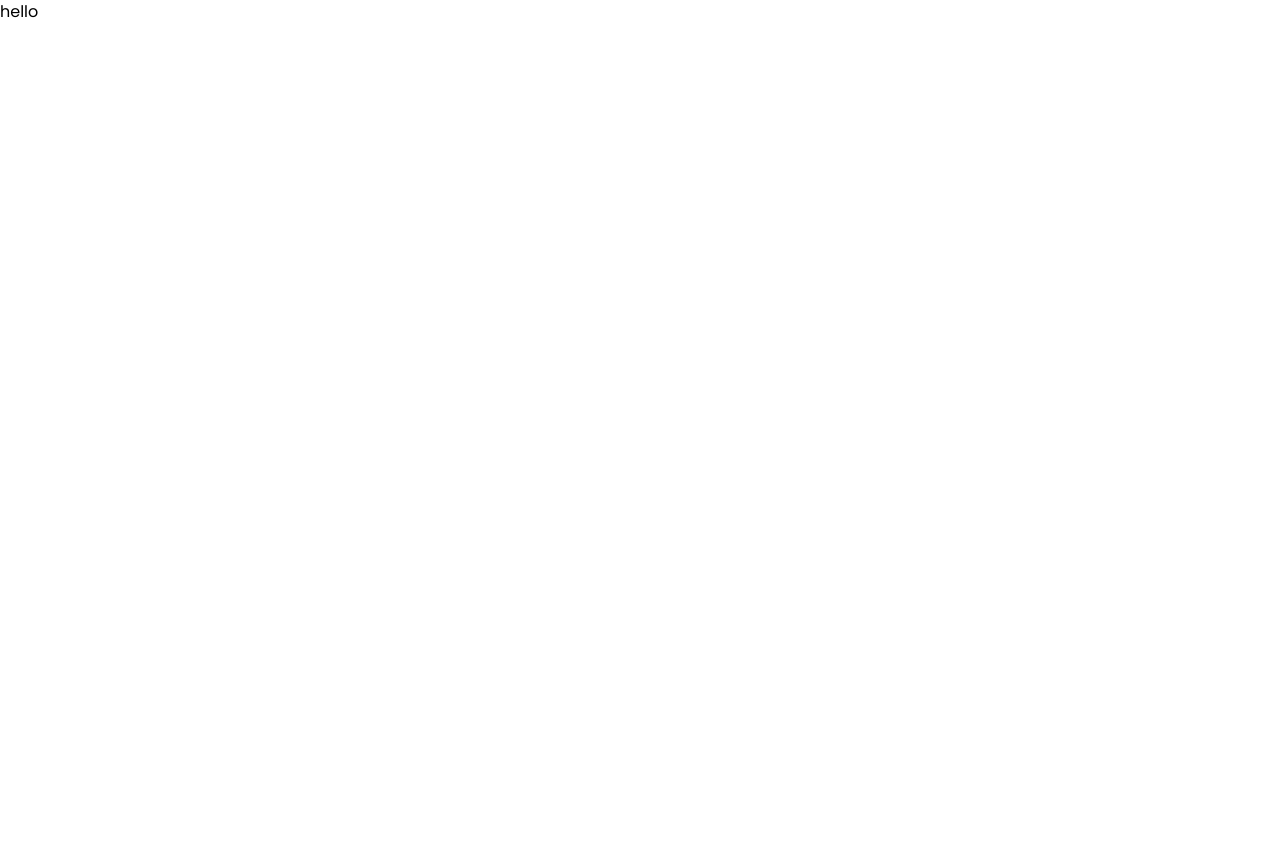
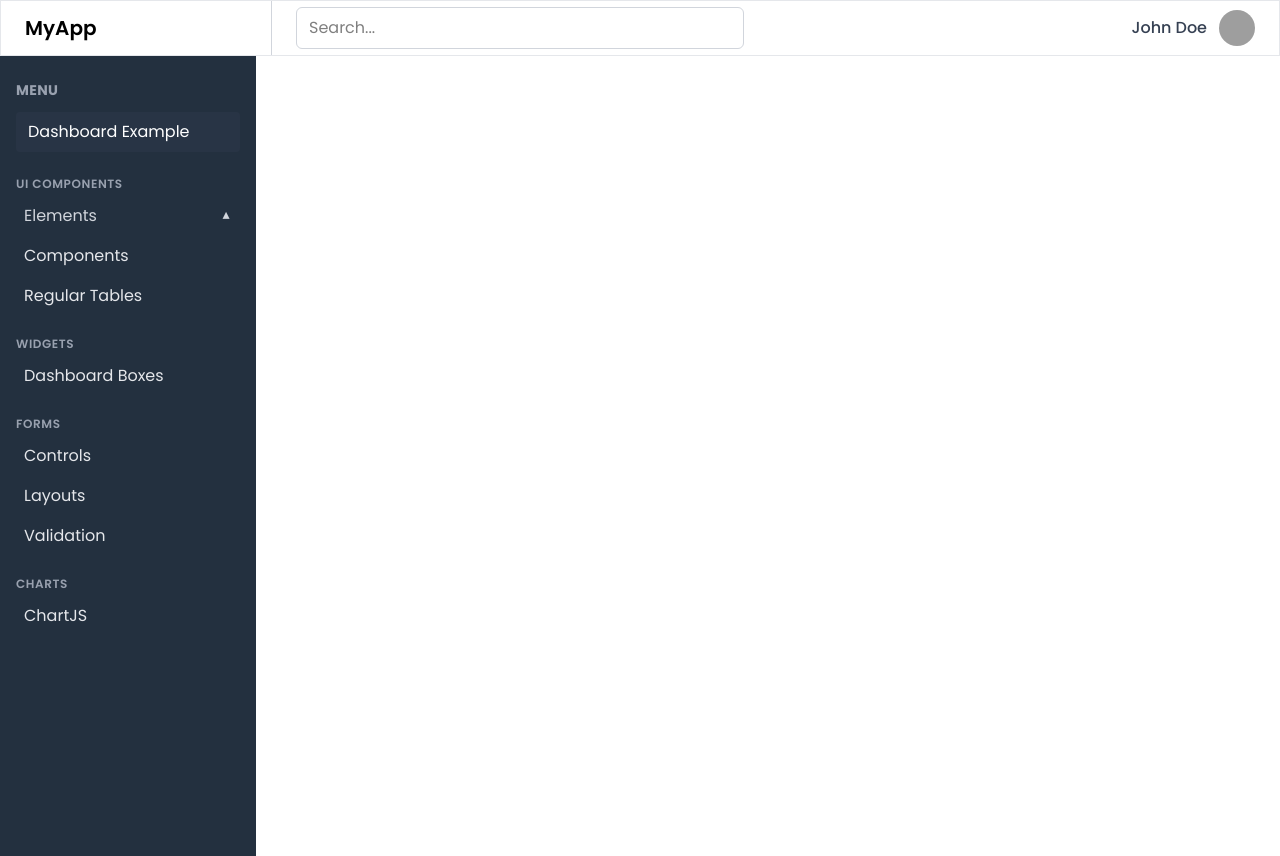
Before and after one commit to Anilbal/Pick-start, a React (Vite) app: page / in a window 1280 px wide. Before the commit the page ends 800 px from the top, so only its background shows below. Built offline with nearby package versions, Linux system fonts and the light colour scheme; grey boxes are pictures that could not be loaded.

Commit message:
sidebar add

```diff
--- a/src/App.tsx
+++ b/src/App.tsx
@@ -1,5 +1,15 @@
+import Navbar from "./components/navbar/Navbar";
+import Sidebar from "./components/sidebar/Sidebar";
+
 function App() {
-  return <div> hello </div>;
+  return (
+    <>
+      <Navbar />
+      <main>
+        <Sidebar />
+      </main>
+    </>
+  );
 }
 
 export default App;
--- /dev/null
+++ b/src/components/navbar/Navbar.tsx
@@ -0,0 +1,36 @@
+import React from "react";
+
+const Navbar: React.FC = () => {
+  return (
+    <nav className="w-full border border-gray-200 px-6 flex items-center h-14">
+      {/* Logo */}
+      <div className="w-1/5 flex items-center">
+        <span className="text-xl font-semibold">MyApp</span>
+      </div>
+
+      {/* Right Section */}
+      <div className="w-4/5 flex items-center justify-between border-l border-gray-300 pl-6 h-full">
+        {/* Search Bar */}
+        <div className="max-w-md w-full">
+          <input
+            type="text"
+            placeholder="Search..."
+            className="w-full border border-gray-300 rounded-md px-3 py-2 focus:outline-none focus:border-gray-600"
+          />
+        </div>
+
+        {/* Username */}
+        <div className="flex items-center space-x-3">
+          <div className="text-gray-700 font-medium">John Doe</div>
+          <img
+            src="https://ui-avatars.com/api/?name=John+Doe"
+            alt="User Avatar"
+            className="h-9 w-9 rounded-full"
+          />
+        </div>
+      </div>
+    </nav>
+  );
+};
+
+export default Navbar;
--- /dev/null
+++ b/src/components/sidebar/Sidebar.tsx
@@ -0,0 +1,76 @@
+import { useState } from "react";
+
+interface SectionProps {
+  title: string;
+  children: React.ReactNode;
+}
+
+const Section = ({ title, children }: SectionProps) => (
+  <div className="mt-6">
+    <h2 className="text-gray-400 text-xs font-semibold uppercase tracking-wider">
+      {title}
+    </h2>
+    <div className="mt-2 space-y-2">{children}</div>
+  </div>
+);
+
+const Item = ({ label }: { label: string }) => (
+  <div className="text-gray-200 hover:text-white cursor-pointer px-2 py-1 transition">
+    {label}
+  </div>
+);
+
+export default function Sidebar() {
+  const [openUI, setOpenUI] = useState(true);
+
+  return (
+    <aside className="w-1/5 bg-[#0c1a2b]/90 text-gray-200 h-screen px-4 py-6 backdrop-blur">
+      {/* MENU TITLE */}
+      <h1 className="text-sm font-bold text-gray-400 uppercase tracking-wide">
+        Menu
+      </h1>
+
+      {/* Dashboard */}
+      <div className="mt-3 bg-gray-700/30 px-3 py-2 rounded cursor-pointer text-white">
+        Dashboard Example
+      </div>
+
+      {/* UI COMPONENTS */}
+      <Section title="UI Components">
+        <div
+          className="flex justify-between items-center cursor-pointer px-2 py-1 text-gray-300 hover:text-white"
+          onClick={() => setOpenUI(!openUI)}
+        >
+          <span>Elements</span>
+          <span className={`transition text-xs ${openUI ? "rotate-180" : ""}`}>
+            ▼
+          </span>
+        </div>
+
+        {openUI && (
+          <>
+            <Item label="Components" />
+            <Item label="Regular Tables" />
+          </>
+        )}
+      </Section>
+
+      {/* WIDGETS */}
+      <Section title="Widgets">
+        <Item label="Dashboard Boxes" />
+      </Section>
+
+      {/* FORMS */}
+      <Section title="Forms">
+        <Item label="Controls" />
+        <Item label="Layouts" />
+        <Item label="Validation" />
+      </Section>
+
+      {/* CHARTS */}
+      <Section title="Charts">
+        <Item label="ChartJS" />
+      </Section>
+    </aside>
+  );
+}
--- a/src/index.css
+++ b/src/index.css
@@ -4,9 +4,6 @@
 
 @layer base {
   * {
-    margin: 0;
-    padding: 0;
-    box-sizing: border-box;
     font-family: "Poppins", sans-serif;
   }
 }
```
